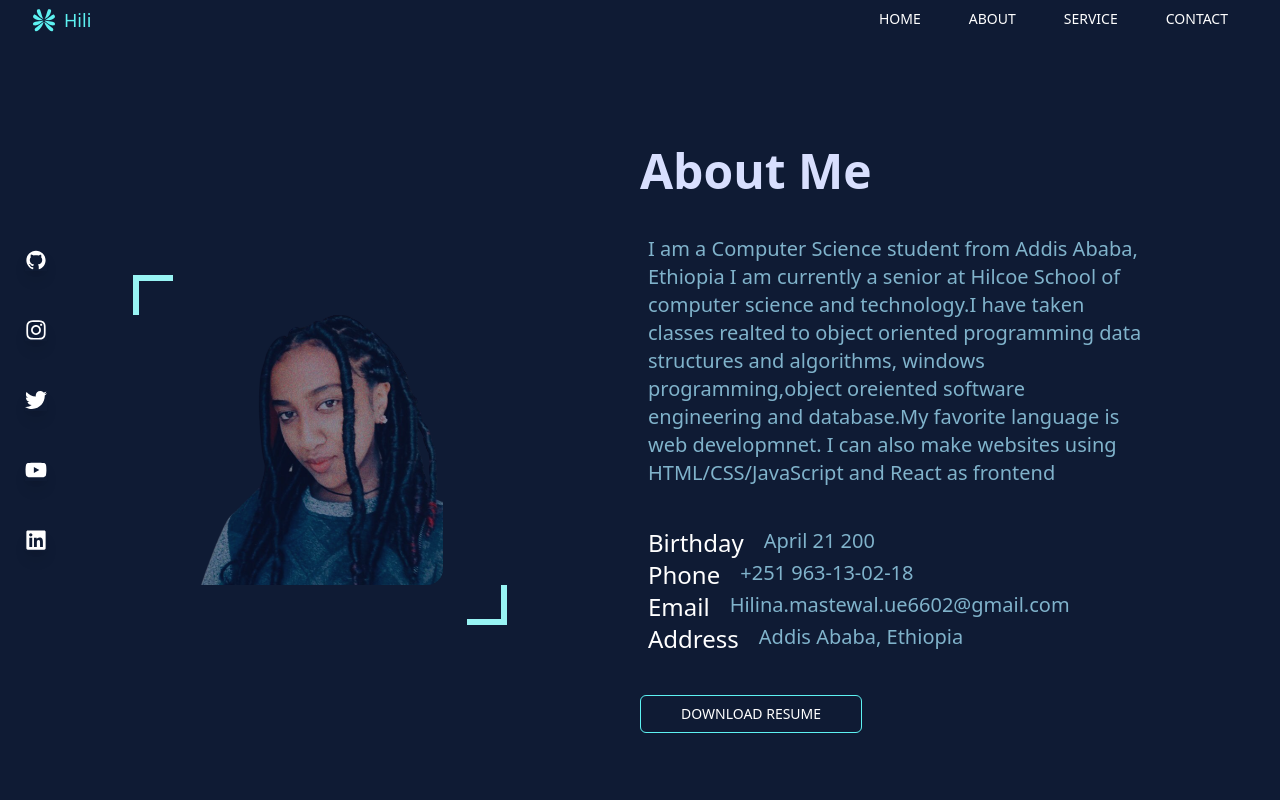
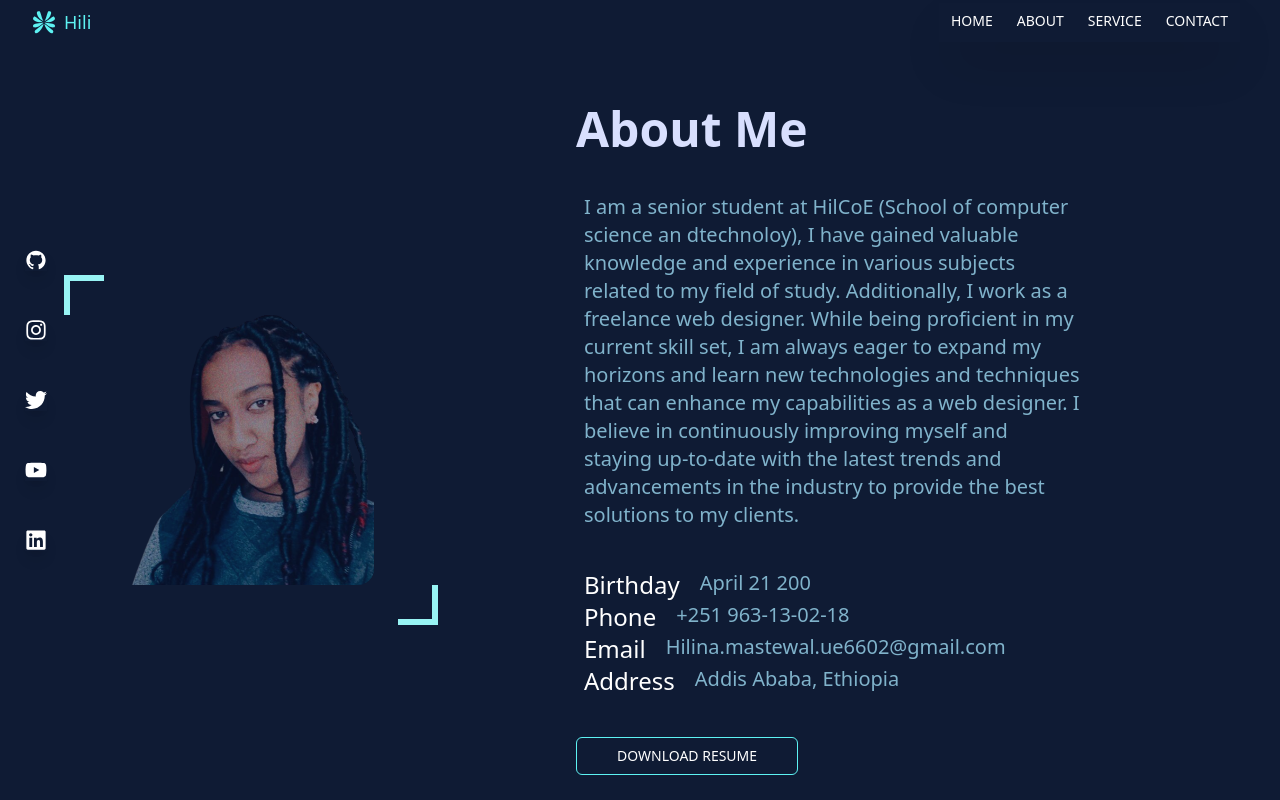
Before and after one commit to hilina-mastewal/portfolio, a React (Vite) app: page /About in a window 1280 px wide. Built offline with nearby package versions, Linux system fonts and the light colour scheme.

Commit message:
Added new feature in all

```diff
--- a/src/About.jsx
+++ b/src/About.jsx
@@ -2,8 +2,8 @@ const  About=()=> {
 
   return (
     <div className=" bg-[#0f1b34]  flex flex-col md:flex-row items-center justify-center absolute top-10 w-full  h-full dark:bg-slate-100 overflow-y-scroll">
-      <div className="md:w-[50%] xssm:h-[35%]  h-[35%]  xs:h-auto w-[85%] flex  justify-center items-start hover:scale-105 duration-150">
-        <div className="flex  justify-start xssm:justify-center items-start gap-5 md:gap-0 mt-5  relative ">
+      <div className="md:w-[40%] xssm:h-[35%]  h-[30%]  xs:h-auto w-[85%] flex  justify-start md:items-center  items-start hover:scale-105 duration-150">
+        <div className="flex  justify-start xssm:justify-center items-start gap-5 md:gap-0 mt-5 0 relative ">
          <div className="xs:w-10 xs:h-10 w-5 h-5 border-[#98f4f4]   xs:border-l-[6px] border-l-[3px] border-t-[3px] xs:border-t-[6px] left-0 top-0  hover:scale-105 hover:duration-200 "></div>
     <img
         src="/image/Mypic2-removebg-preview.png"
@@ -14,12 +14,8 @@ const  About=()=> {
         </div>
   <div className=" md:w-[50%] md:h-auto flex flex-col justify-center items-center   md:py-28  md:items-start xssm:gap-10 gap-3 ">
 <div className=" text-3xl xs:text-5xl md:text-5xl  font-bold text-[#d8dffe]   ">About Me</div>
-<div className="xs:text-xl flex items-center justify-center  text-xs font-light text-[#80b3cb] space-x-2 px-2 md:ml-0 w-11/12 md:w-4/5 ">I am a Computer Science student from Addis Ababa, Ethiopia
-  I am currently a senior at Hilcoe School of computer science and
-  technology.I have taken classes realted to object oriented programming
-   data structures and algorithms, windows programming,object oreiented
-    software engineering and database.My favorite language is web developmnet.
-    I can also make websites using HTML/CSS/JavaScript and React as frontend
+<div className="xs:text-xl flex items-center justify-center  text-xs font-light text-[#80b3cb] space-x-2 px-2 md:ml-0 w-11/12 md:w-4/5 ">
+I am  a senior student at HilCoE (School of computer science an dtechnoloy), I have gained valuable knowledge and experience in various subjects related to my field of study. Additionally, I work as a freelance web designer. While being proficient in my current skill set, I am always eager to expand my horizons and learn new technologies and techniques that can enhance my capabilities as a web designer. I believe in continuously improving myself and staying up-to-date with the latest trends and advancements in the industry to provide the best solutions to my clients.
   </div>
   <div className="xs:text-2xl text-sm font-light  flex flex-col text-[#80b3cb] space-x-2 w-4/5 ">
     <div className="flex gap-5">  <p className="text-white pl-2">Birthday</p> <p className="text-[0.8rem] xs:text-xl">April 21 200</p> </div>
--- a/src/Contact.jsx
+++ b/src/Contact.jsx
@@ -41,7 +41,7 @@ const  Contact=()=> {
 
     <div className=" xs:text-5xl text-3xl  md:text-3xl font-light text-[#d8dffe] mt-[15%] xs:mt-10 ">Contact Info</div>
     <div className=" xs:text-2xl md:text-2xl mt-6 text-base px-1  font-thin   text-[#80b3cb] xs::w-3/4">  If you would like  me to work for your company or you want me
-   to make you a website ,please put your name, email address and your message.Then i will get back to you within three days.
+   to make you a website ,please put your name, email address and your message.Then i will get back to you within few days.
    </div></div>
    <div className="flex flex-col   md:mt-10  text-[#b8bed8] text-xl ">
     <div className="flex gap-1 xs:text-2xl">
--- a/src/Home.jsx
+++ b/src/Home.jsx
@@ -8,8 +8,7 @@ const  Home=()=> {
   <div className=" text-3xl  sm:text-[45px] md:text-6xl font-bold text-[#d8dffe] ">Hilina Mastewal</div>
   <div className=" md:text-6xl xs:text-5xl text-2xl font-bold  items-center text-[#80b3cb] ">I build things for the web</div>
   <div className="flex flex-col gap-10">
-   <div className=" text-sm  xs:text-2xl md:text-xl font-thin text-[#80b3cb]   ">I am computer science student.I currently learning  at hilcoe(school of science and technology). Im
-    focused on building accessible human centered product  at upstatement
+   <div className=" text-sm  xs:text-2xl md:text-xl font-thin text-[#80b3cb]   ">I am a dedicated freelancer with expertise in web development, specializing in creating dynamic and responsive website.  I strive to deliver exceptional results that meet my clients' unique needs and exceed their expectations.
    </div>
    <div><Link  to='/Contact' className="button text-xs xs:text-lg font-bold   px-20  ">Contact me</Link></div></div>
     </div>
--- a/src/Navbar.jsx
+++ b/src/Navbar.jsx
@@ -24,16 +24,16 @@ const handleclick = () => {
     }
   };
 
-    return ( <div className=" w-full h-10 md:py-5 bg-[#0f1b34] flex justify-between items-center absolute top-0 z-[10]" >
+    return ( <div className=" w-full h-11 md:py-5 bg-[#0f1b34] flex justify-between items-center absolute top-0 z-[10]  " >
 <div className=" pl-6 text-[#5df2f2] text-[18px] flex items-center"><GiFairyWings className="mx-2 text-lg md:text-2xl "  />Hili</div>
 <div id="menu"
         className={
-          "gap-6  w-40 md:w-auto bg-[#0f1b34] md:justify-between items-center absolute flex-col md:flex-row top-10 hidden md:relative md:top-0 md:right-10   md:flex   right-1"
+          "  w-full h-auto md:w-auto bg-[#0f1b34] md:justify-between items-center text-xs py-5 md:py-0 md:text-sm justify-center absolute flex-col hidden md:flex-row border-[#091120] shadow-2xl md:border-b-transparent border-b-[1px]  top-10  md:relative md:top-0 md:right-10   md:flex   "
         }>
-<Link className="Navbar" to="/"  onClick={handleNav}>Home</Link>
-<Link className="Navbar"  to='/About'  onClick={handleNav}>About</Link>
-<Link  className="Navbar" to='/Service'  onClick={handleNav}>Service</Link>
-<Link className="Navbar" to='/Contact'  onClick={handleNav} >Contact</Link>
+<Link className="Navbar font-thin" to="/"  onClick={handleNav}>Home</Link>
+<Link className="Navbar font-light"  to='/About'  onClick={handleNav}>About</Link>
+<Link  className="Navbar font-light" to='/Service'  onClick={handleNav}>Service</Link>
+<Link className="Navbar font-light" to='/Contact'  onClick={handleNav} >Contact</Link>
 
 </div>
 <button className="md:hidden text-white pr-10" onClick={handleclick}>
--- a/src/index.css
+++ b/src/index.css
@@ -9,7 +9,7 @@
 }
 .Navbar{
 @apply text-white border-transparent border-b-2 hover:border-[#5df2f2]
- px-3 py-2 text-sm font-medium uppercase
+ px-3 py-2  font-medium uppercase
 
 }
 .button{
--- a/src/service.jsx
+++ b/src/service.jsx
@@ -12,11 +12,7 @@ const  Service=()=> {
     <div className="text-sm xs:text-lg font-light flex flex-col md:gap-5 text-[#80b3cb] tracking-wider w-full px-1 md:w-[85%]">
     <div className=" xs:text-6xl hidden md:flex text-lg font-medium  justify-center items-start  text-[#d8dffe] md:pt-7 ">What I do</div>
     <p className='text-sm sm:text-base xs:text-2xl'>
-  My favorite language is javascript.There is also the server/client version of TicTacToe which allows
-  multiple users to play with a single server.I can code in Python and C++ moderatley well.
-  The best project i have to illustrate my C++ skills is the Hospital app. It uses the console
-  to print out a 'menu' for the user and the user can choose what to do. There are more than 15 methods
-  working with one another in relation to several global class instance. </p>
+ I possess a strong foundation in HTML, CSS, and JavaScript, which are the core building blocks of web development. Additionally, I have experience working with modern front-end frameworks like React and utilizing CSS frameworks like Tailwind CSS to create visually appealing and responsive web interfaces. </p>
     </div>
     <div className="w-[80%]  py-20 pt-7 md:pt-0 grid grid-cols-2 sm:grid-cols-3 xs:grid-cols-4 gap-9  md:gap-3 ">
 
```
